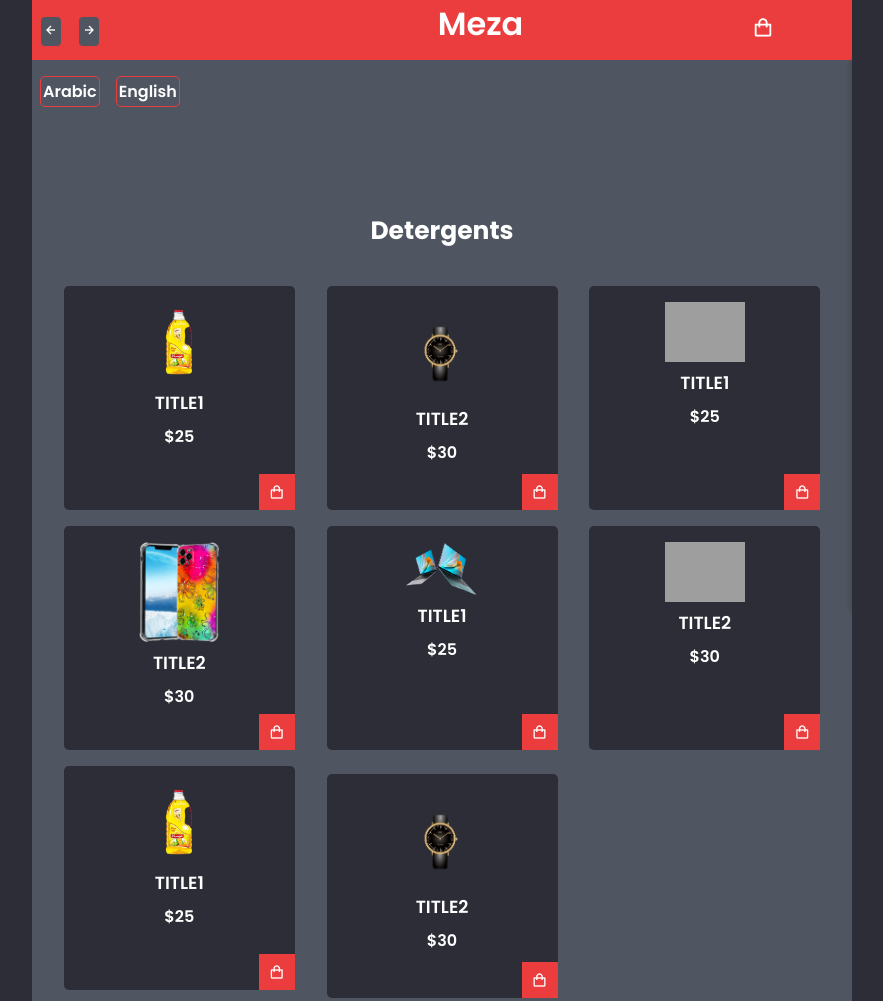
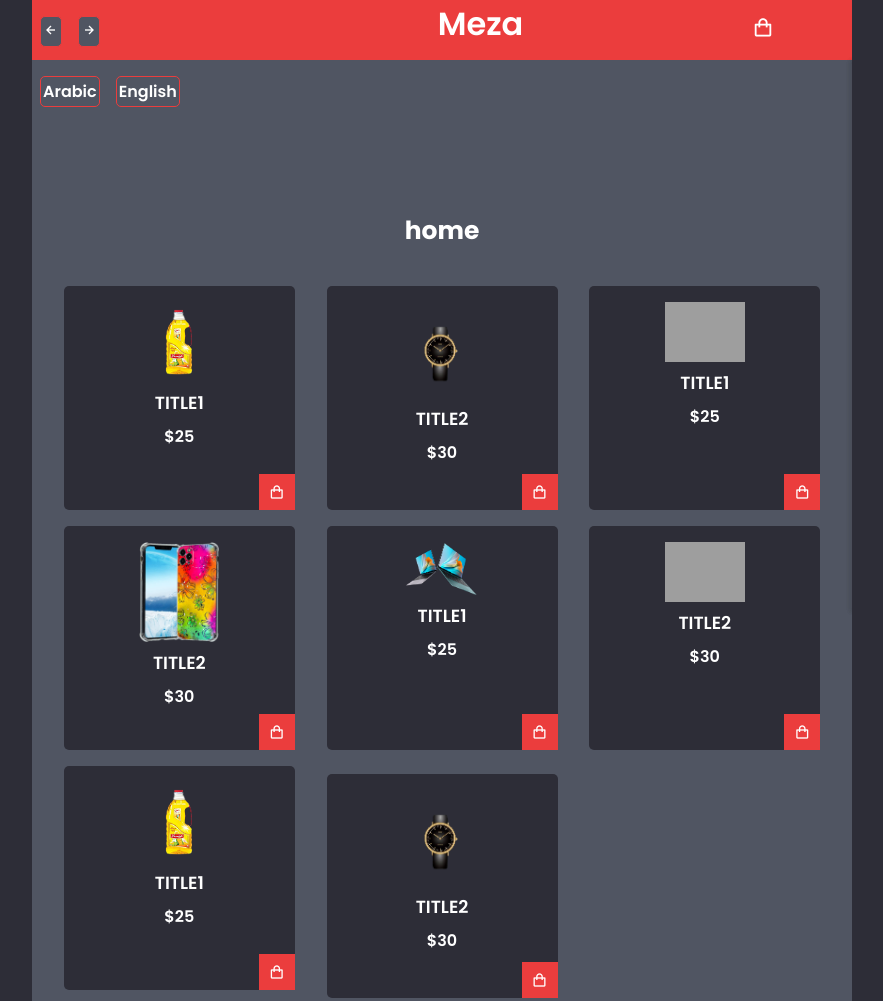
Before and after one commit to elsaaeid/meza, a plain HTML site: page index.html in a window 1280 px wide. Shown: the top 1001 px of the page, without its empty margins (198-1081 px from the left). Drawn offline with nearby package versions, Linux system fonts and the light colour scheme; grey boxes are pictures that could not be loaded.

Commit message:
Update index.html

```diff
--- a/index.html
+++ b/index.html
@@ -131,9 +131,7 @@
 	<button class="button" id="arabic"></button>
 	<button class="button" id="english"></button>
 
-
-
-	    <h1 class="caption" id="title">Detergents</h1>
+	    <h1 class="caption" id="title">home</h1>
 
 	<!-- content -->
 	<div class="shop-content">
```
